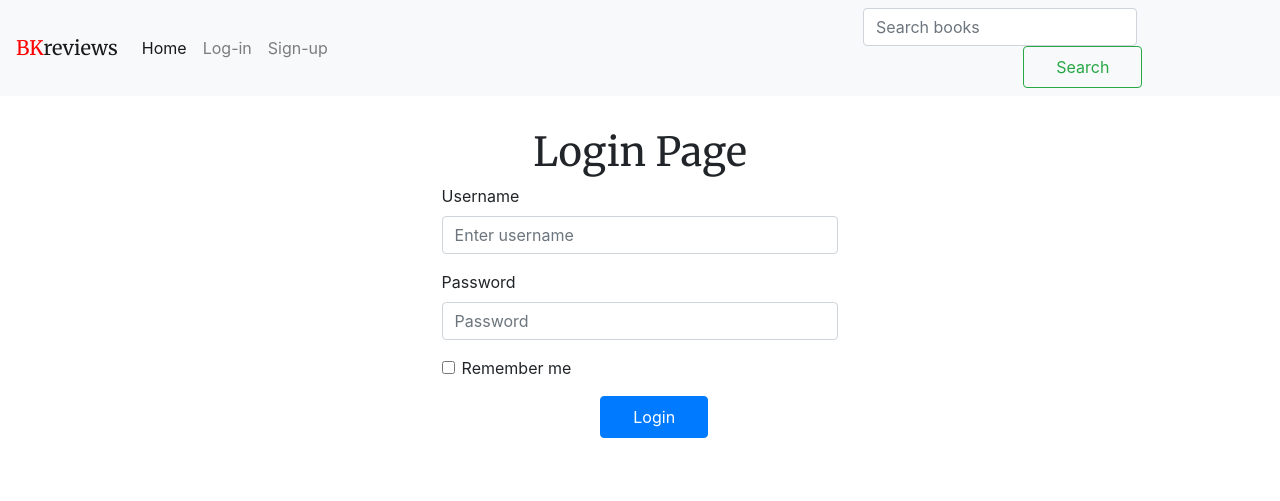
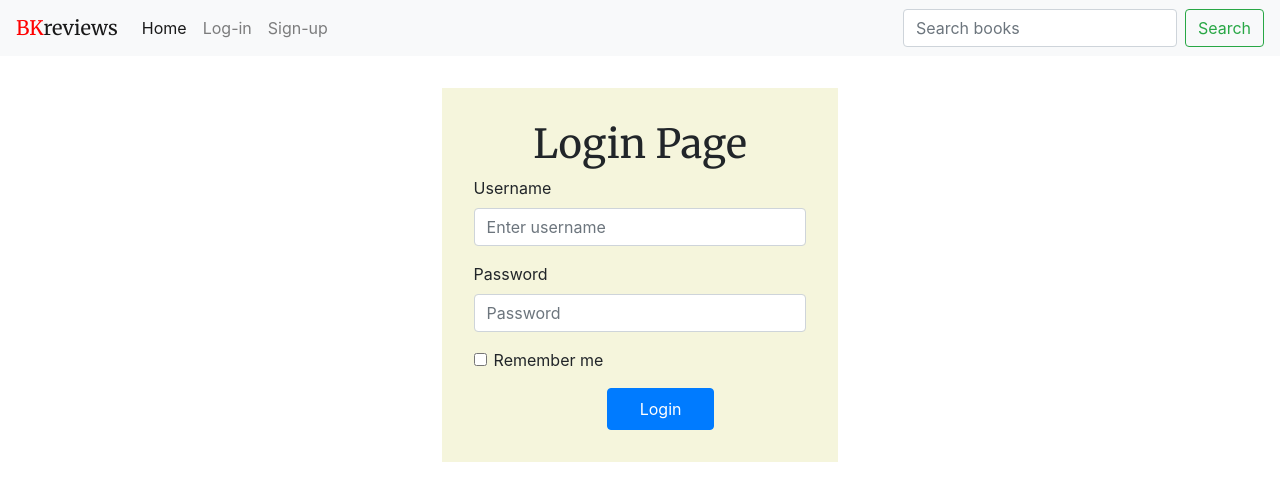
Before and after one commit to fredcodee/bkreview, a Python web app: template templates/login.html in a window 1280 px wide. Shown: the top 501 px of the page. Run offline with Jinja, Linux system fonts and the light colour scheme; the template is opened without the code that fills it, so the values that code supplies are empty; some libraries are stand-ins or nearby versions.

Commit message:
login page designed

```diff
--- a/static/login.css
+++ b/static/login.css
@@ -2,13 +2,16 @@
   width: 31%;
   margin: auto;
   padding-top: 2rem;
+  background-color: beige;
+  padding: 2rem;
+  margin-top: 2rem;
 }
 .con h1{
   text-align: center;
   font-family: 'Merriweather', serif;
 }
 
-.btn{
+.bb{
   margin-left: 40%;
   padding: 0.5rem 2rem 0.5rem 2rem;
 }
--- a/templates/login.html
+++ b/templates/login.html
@@ -30,7 +30,7 @@
       <input type="checkbox" class="form-check-input" id="exampleCheck1">
       <label class="form-check-label" for="exampleCheck1">Remember me</label>
     </div>
-    <button type="submit" class="btn btn-primary">Login</button>
+    <button type="submit" class="btn btn-primary bb">Login</button>
   </form>
 </div>
 {% endblock %}
```
Also changed, not shown: templates/signup.html (+11 -1 lines), static/signup.css (added).
